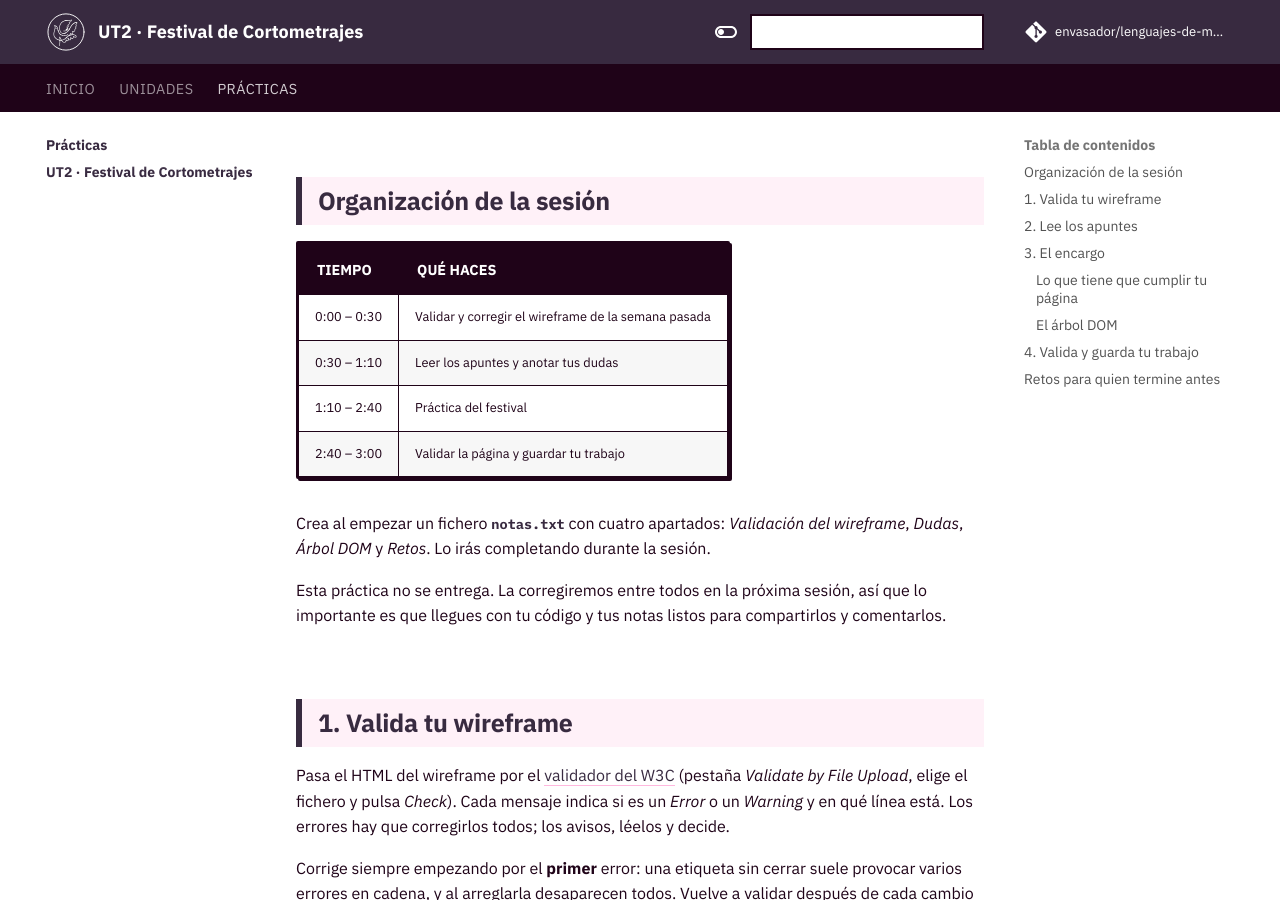
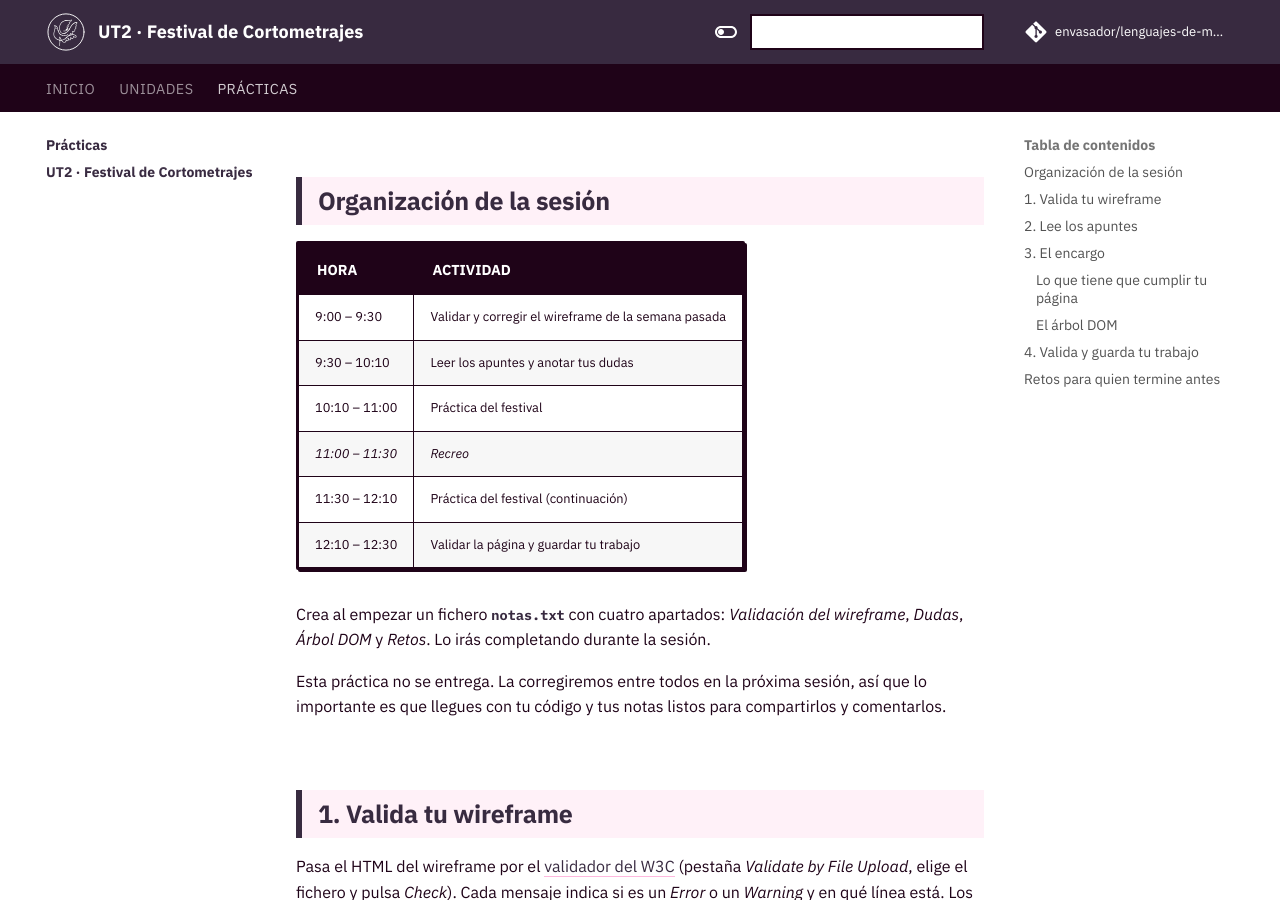
Before and after one commit to envasador/lenguajes-de-marcas, an MkDocs documentation site: the page built from docs/practicas/practica-ut2-festival.md, in a window 1280 px wide and 900 px high, scrolled down 325 px. Built offline with MkDocs 1.6.1 and Material for MkDocs 9.7.7, drawn with Linux system fonts in a browser that asks for light colours; comment, search, counter and statistics services are not loaded.

Commit message:
Curso 2026 | 2027 - Actualización de apuntes y diseño

```diff
--- a/docs/practicas/practica-ut2-festival.md
+++ b/docs/practicas/practica-ut2-festival.md
@@ -4,12 +4,14 @@ Esta sesión la trabajas de forma autónoma. Tienes tres horas para validar el w
 
 ## Organización de la sesión
 
-| Tiempo | Qué haces |
+| Hora | Actividad |
 |---|---|
-| 0:00 – 0:30 | Validar y corregir el wireframe de la semana pasada |
-| 0:30 – 1:10 | Leer los apuntes y anotar tus dudas |
-| 1:10 – 2:40 | Práctica del festival |
-| 2:40 – 3:00 | Validar la página y guardar tu trabajo |
+| 9:00 – 9:30 | Validar y corregir el wireframe de la semana pasada |
+| 9:30 – 10:10 | Leer los apuntes y anotar tus dudas |
+| 10:10 – 11:00 | Práctica del festival |
+| *11:00 – 11:30* | *Recreo* |
+| 11:30 – 12:10 | Práctica del festival (continuación) |
+| 12:10 – 12:30 | Validar la página y guardar tu trabajo |
 
 Crea al empezar un fichero `notas.txt` con cuatro apartados: *Validación del wireframe*, *Dudas*, *Árbol DOM* y *Retos*. Lo irás completando durante la sesión.
 
```
